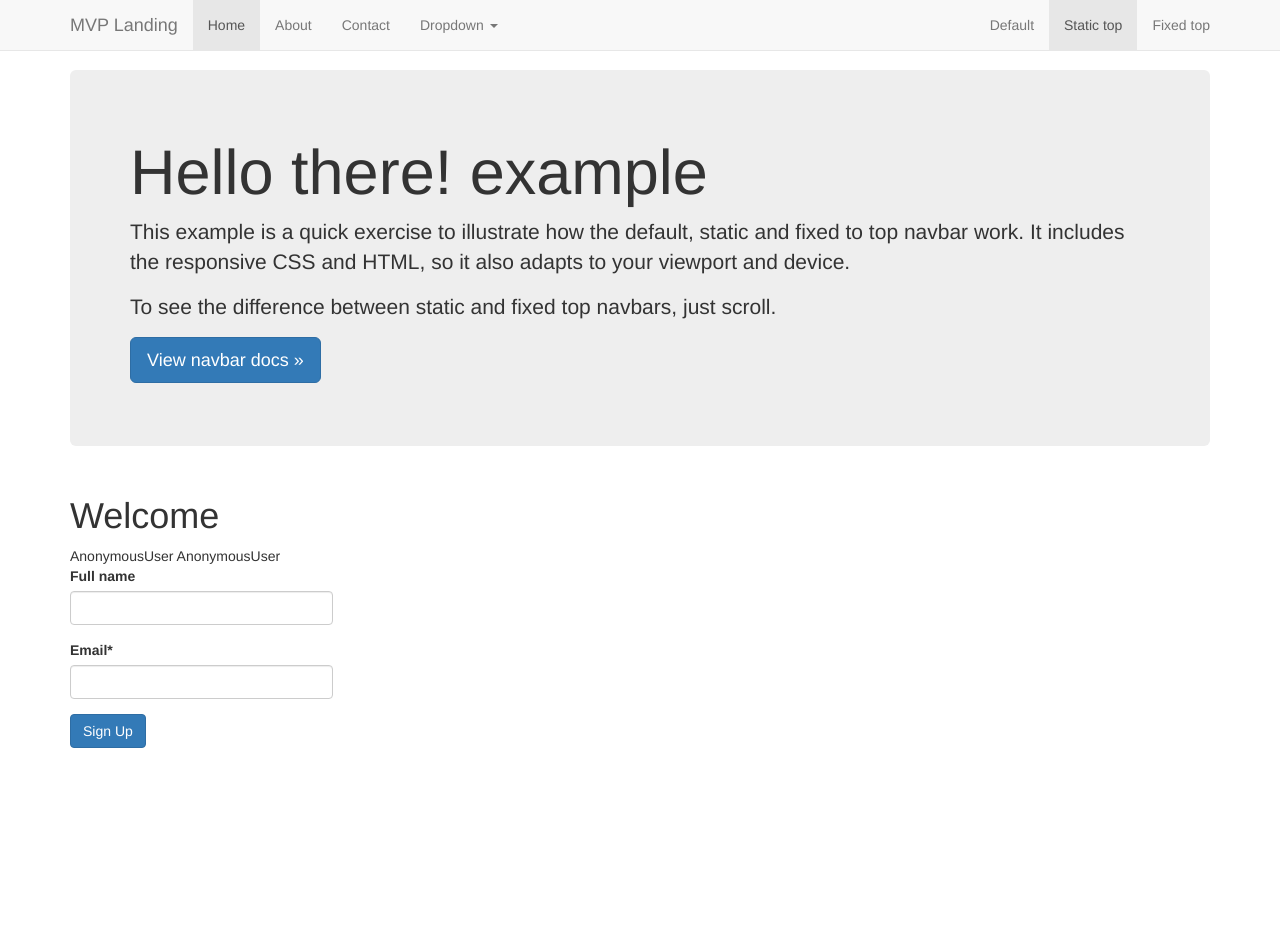
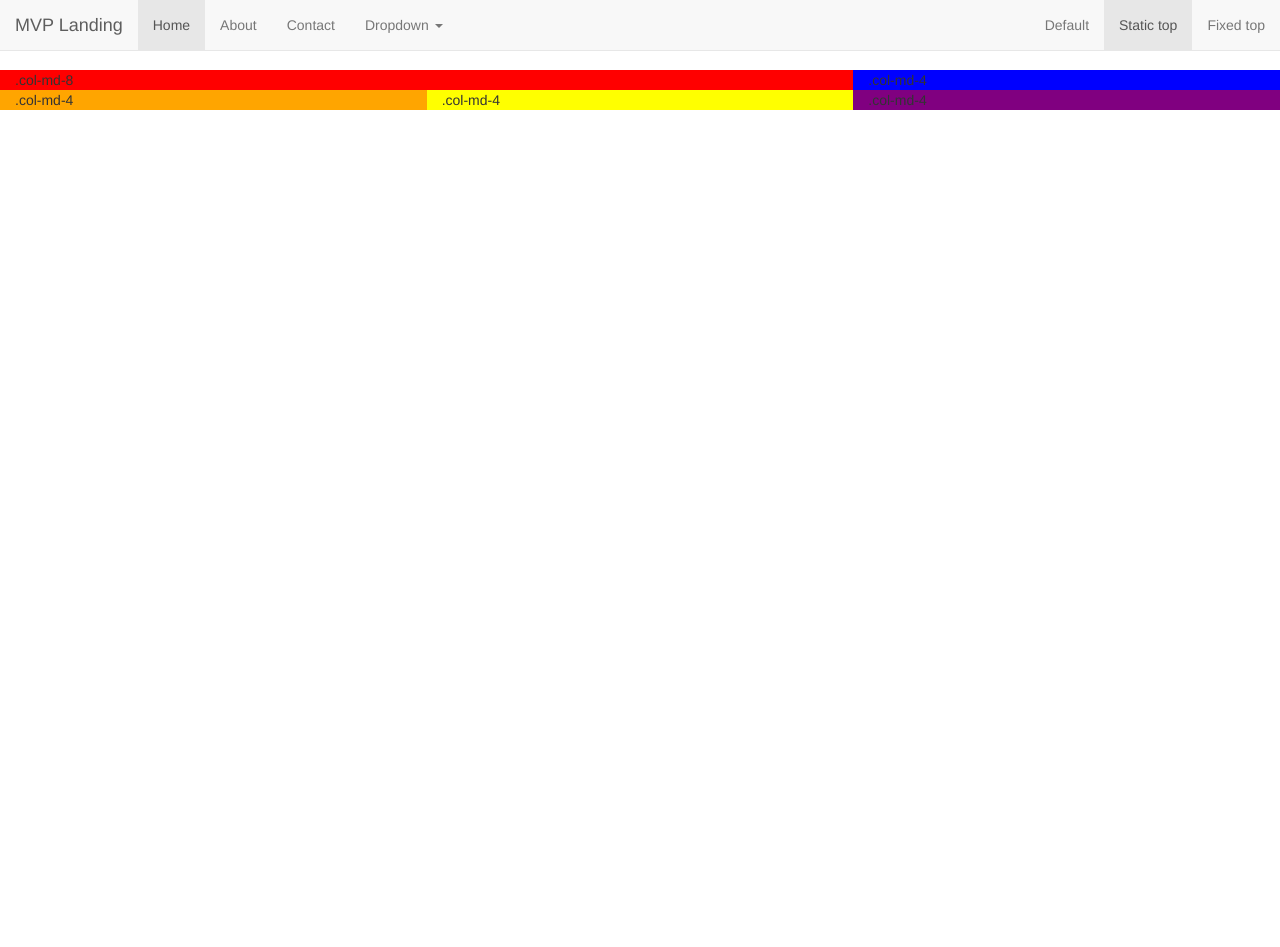
Before and after one commit to adolfobello/lesson18, a Django app: page / in a window 1280 px wide. Shown: the top 947 px of the page. Run offline with Django 3.2, Linux system fonts and the light colour scheme; some libraries are stand-ins or nearby versions.

Commit message:
Lesson 22: Bootstrap Grid System

```diff
--- a/lesson_django18_src/newsletter/templates/base.html
+++ b/lesson_django18_src/newsletter/templates/base.html
@@ -19,11 +19,13 @@
   <body>
       {% include 'navbar.html' %}
 
-      <div class="container">
+      <div class="container-fluid">
           {% block jumbotron %}
-          {% block jumbotron_content %}
+          <div class="jumbotron">
+              {% block jumbotron_content %}
 
-          {% endblock %}
+              {% endblock %}
+          </div>
           {% endblock %}
 
           {% block content %}
--- /dev/null
+++ b/lesson_django18_src/newsletter/templates/example_fluid.html
@@ -0,0 +1,31 @@
+{% extends 'base.html' %}
+
+{% block jumbotron %}
+{% endblock %}
+
+{% block content %}
+
+    <div class="row">
+      <div class="col-md-8 col-sm-6" style="background-color:red;">.col-md-8
+          <div class="row">
+              <div class="col-md-6 col-sm-8 col-xs-2" style="background-color:orange;">.col-md-4</div>
+              <div class="col-md-6 col-sm-4 col-xs-10"style="background-color:yellow;">.col-md-4</div>
+          </div>
+      </div>
+      <div class="col-md-4 col-sm-6" style="background-color:blue;">.col-md-4
+          <div class="row">
+              <div class="col-md-12" style="background-color:purple;">.col-md-4</div>
+
+          </div>
+      </div>
+    </div>
+    <!-- <div class="row">
+      <div class="col-md-4">.col-md-4</div>
+      <div class="col-md-4">.col-md-4</div>
+      <div class="col-md-4">.col-md-4</div>
+    </div>
+    <div class="row">
+      <div class="col-md-6">.col-md-6</div>
+      <div class="col-md-6">.col-md-6</div>
+    </div> -->
+{% endblock %}
--- a/lesson_django18_src/newsletter/templates/navbar.html
+++ b/lesson_django18_src/newsletter/templates/navbar.html
@@ -1,6 +1,6 @@
 <!-- Static navbar -->
 <nav class="navbar navbar-default navbar-static-top">
-  <div class="container">
+  <div class="container-fluid">
     <div class="navbar-header">
       <button type="button" class="navbar-toggle collapsed" data-toggle="collapse" data-target="#navbar" aria-expanded="false" aria-controls="navbar">
         <span class="sr-only">Toggle navigation</span>
--- a/lesson_django18_src/newsletter/views.py
+++ b/lesson_django18_src/newsletter/views.py
@@ -32,7 +32,7 @@ def home(request):
             "title": "Thank you",
         }
 
-    return render(request, "home.html", context)
+    return render(request, "example_fluid.html", context)
 
 
 def contact(request):
```
